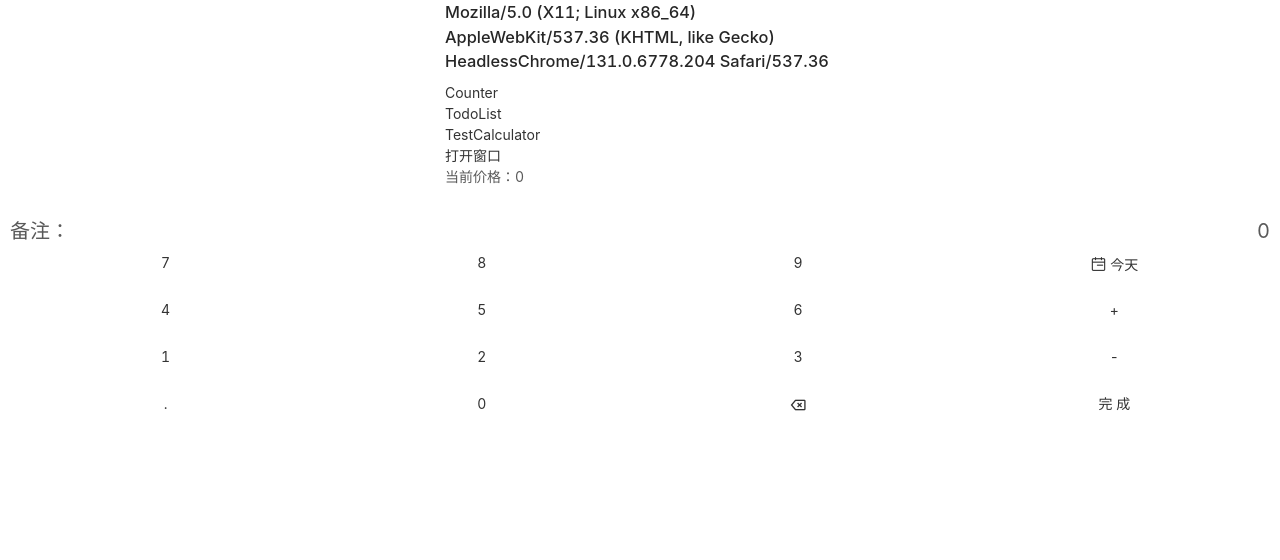
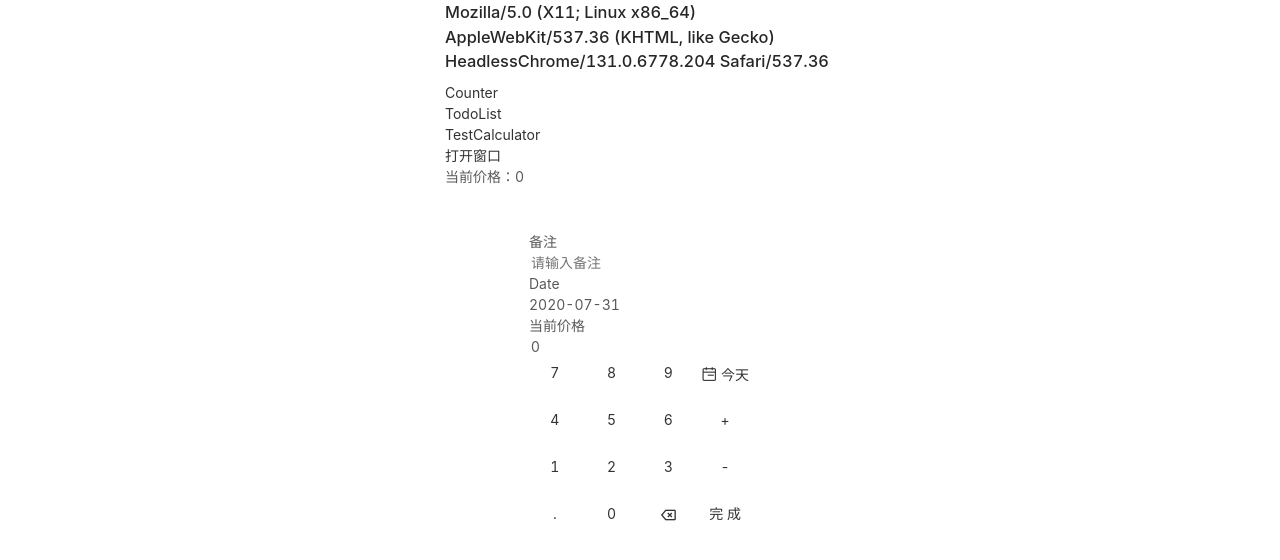
Before and after one commit to xiaoyao9524/simple-account-book, a React (Create React App) app: page /TestCalculator in a window 1280 px wide. Both pictures are taken after a click on the button "打开窗口". Shown: the top 560 px of the page. Built offline with nearby package versions, Linux system fonts and the light colour scheme.

Commit message:
完善计算弹窗组件

```diff
--- a/src/components/Calculator/calculator.tsx
+++ b/src/components/Calculator/calculator.tsx
@@ -2,7 +2,7 @@ import React, { useState } from 'react';
 import './index.scss';
 
 // eslint-disable-next-line
-import { Button } from 'antd-mobile';
+import { Button, List, DatePicker, InputItem } from 'antd-mobile';
 
 type calculationType = null | '+' | '-';
 
@@ -17,13 +17,33 @@ function checkNumberIsInt(num: number | string): boolean {
   return `${num}`.indexOf('.') < 0;
 }
 
+// 格式化日期
+function formatDate (dateObj: Date, delimiter: string = '-'): string {
+  const year = dateObj.getFullYear();
+  const monthNum = dateObj.getMonth() + 1;
+  const month = monthNum < 10 ? `0${monthNum}` : `${monthNum}`;
+  const dateNum = dateObj.getDate();
+  const date = dateNum < 10 ? `0${dateNum}` : `${dateNum}`;
+
+  return `${year}${delimiter}${month}${delimiter}${date}`
+}
+
 interface ICalculator {
-  ref?: React.RefObject<React.ReactElement<ICalculator>>;
-  onConfirm?: (result: string) => void;
+  // ref?: React.RefObject<React.ReactElement<ICalculator>>;
+  onConfirm?: (result: ICalculatorResult) => void;
+  style?: React.CSSProperties;
+}
+
+interface ICalculatorResult {
+  date: string;
+  remark: string;
+  price: string;
 }
 
 const Calculator: React.FC<ICalculator> = props => {
-  const {onConfirm} = props;
+  const { onConfirm, style } = props;
+  const [date, setDate] = useState(new Date());
+  const [remark, setRemark] = useState('');
   const [firstPrice, setFirstPrice] = useState<string>('0');
   const [secondPrice, setSecondPrice] = useState<string>('');
   const [calculation, setCalculation] = useState<calculationType>(null);
@@ -84,7 +104,7 @@ const Calculator: React.FC<ICalculator> = props => {
 
   function calculationPrice(): string {
     const firstPriceNum = firstPrice === '.' ? 0 : parseFloat(firstPrice);
-    const secondPriceNum = (secondPrice === '' || secondPrice === '.') ? 0 :parseFloat(secondPrice);
+    const secondPriceNum = (secondPrice === '' || secondPrice === '.') ? 0 : parseFloat(secondPrice);
 
     let priceNum = 0;
     switch (calculation) {
@@ -109,30 +129,56 @@ const Calculator: React.FC<ICalculator> = props => {
     if (firstPrice !== '0' && calculation === null && !secondPrice) {
       if (firstPrice === '.') {
         setFirstPrice('0');
-      } else  {
+      } else {
         setFirstPrice(firstPrice.length <= 1 ? '0' : firstPrice.slice(0, firstPrice.length - 1));
       }
     } else
-    if (calculation !== null && !secondPrice) {
-      setCalculation(null);
-    } else {
-      setSecondPrice(secondPrice.length <= 1 ? '' : secondPrice.slice(0, secondPrice.length - 1));
-    }
+      if (calculation !== null && !secondPrice) {
+        setCalculation(null);
+      } else {
+        setSecondPrice(secondPrice.length <= 1 ? '' : secondPrice.slice(0, secondPrice.length - 1));
+      }
   }
 
   function handlerConfirm() {
     const price = calculationPrice();
-    onConfirm && onConfirm(price);
+    onConfirm && onConfirm({
+      date: formatDate(date),
+      remark,
+      price
+    });
   }
 
   return (
-    <div className="calculator">
+    <div className="calculator" style={style || void 0}>
       <div className="remark-row clearfix">
-        <div className="remark-col" >
-          <span className="remark-label">备注：</span>
-          <input className="remark-inp" />
-        </div>
-        <div className="calculator-price" >{firstPrice} {calculation || null} {calculation && secondPrice ? secondPrice : null}</div>
+        <List>
+          <InputItem
+            clear
+            value={remark}
+            onChange={val => {
+              setRemark(val);
+            }}
+            placeholder="请输入备注"
+          >备注</InputItem>
+          <DatePicker
+            mode="date"
+            title="Select Date"
+            extra="Optional"
+            value={date}
+            onChange={(val: Date) => {
+              setDate(val);
+            }}
+          >
+            <List.Item arrow="horizontal">Date</List.Item>
+          </DatePicker>
+          <InputItem
+            clear
+            editable={false}
+            value={`${firstPrice} ${calculation || ''} ${calculation && secondPrice ? secondPrice : ''}`}
+            placeholder="请输入备注"
+          >当前价格</InputItem>
+        </List>
       </div>
 
       <div className="keys-area">
--- a/src/pages/TestCalculator/testCalculator.tsx
+++ b/src/pages/TestCalculator/testCalculator.tsx
@@ -1,4 +1,4 @@
-import React, {useState} from 'react';
+import React, { useState } from 'react';
 import {
   Button,
   Modal
@@ -8,25 +8,33 @@ import Calculator from '../../components/Calculator';
 const TestCalculator: React.FC = () => {
   const [calculatorShow, setCalculatorShow] = useState(false);
   const [price, setPrice] = useState('0');
+
   return (
     <div>
       <Button onClick={() => {
         setCalculatorShow(true);
       }}>打开窗口</Button>
+
       <p>当前价格：{price}</p>
       <Modal
         popup
         transparent
         visible={calculatorShow}
         animationType="slide-up"
+
       >
-        <Calculator
-        onConfirm={price => {
-          console.log(price);
-          setCalculatorShow(false);
-          setPrice(price);
-        }}
+        <div style={{ display: 'flex', justifyContent: 'center' }}>
+          <Calculator
+            onConfirm={res => {
+              console.log(res);
+              const {date, remark, price} = res;
+              setCalculatorShow(false);
+              setPrice(price);
+            }}
+            style={{ maxWidth: 400 }}
           />
+        </div>
+
       </Modal>
 
     </div>
```
Also changed, not shown: src/components/MyComponents.tsx (added, +34 -0 lines).
